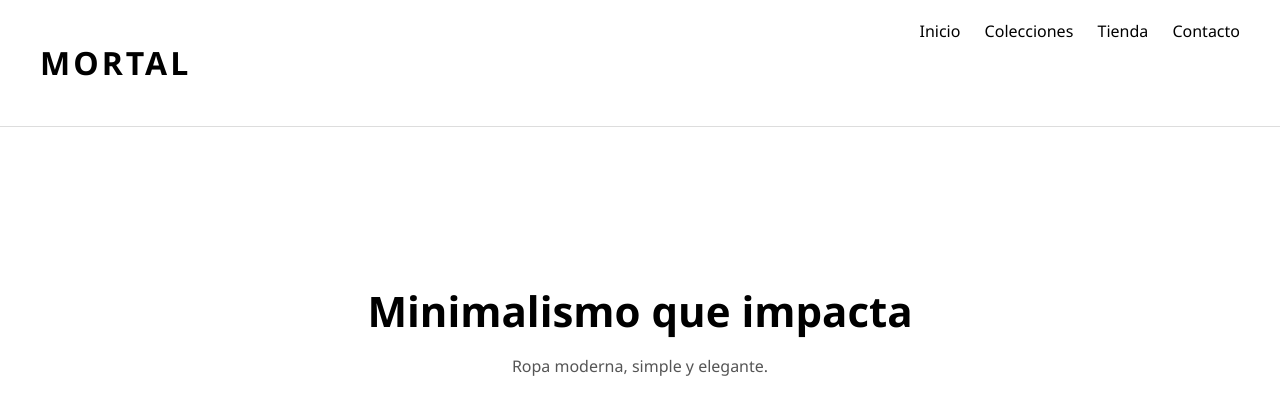
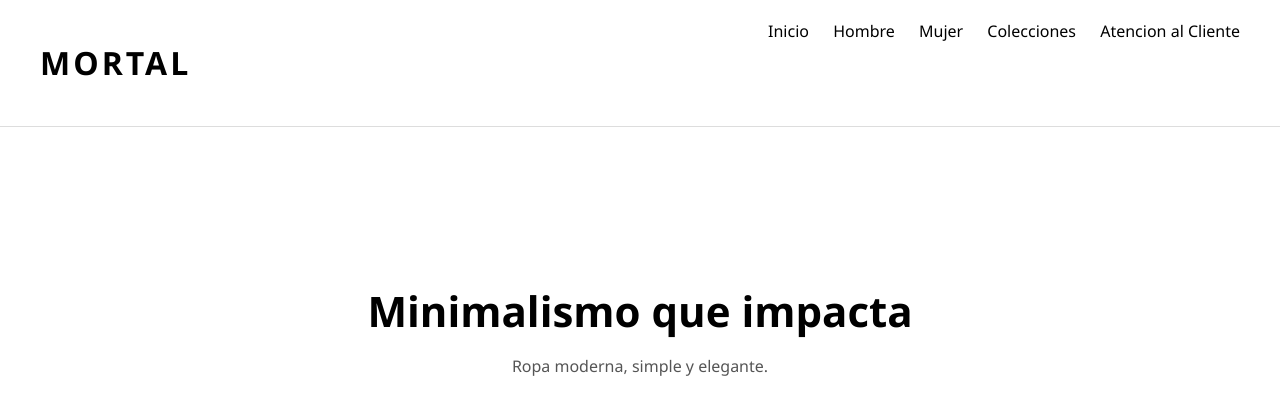
Before and after one commit to TotiManuel/Mortal, a Flask app: page / in a window 1280 px wide. Shown: the top 414 px of the page. Run offline with Flask 3, Linux system fonts and the light colour scheme.

Commit message:
Update simple x2

```diff
--- a/templates/base.html
+++ b/templates/base.html
@@ -11,9 +11,10 @@
     <h1>MORTAL</h1>
     <nav>
         <a href="/">Inicio</a>
+        <a href="#">Hombre</a>
+        <a href="#">Mujer</a>
         <a href="#">Colecciones</a>
-        <a href="#">Tienda</a>
-        <a href="#">Contacto</a>
+        <a href="#">Atencion al Cliente</a>
     </nav>
 </header>
 
```
